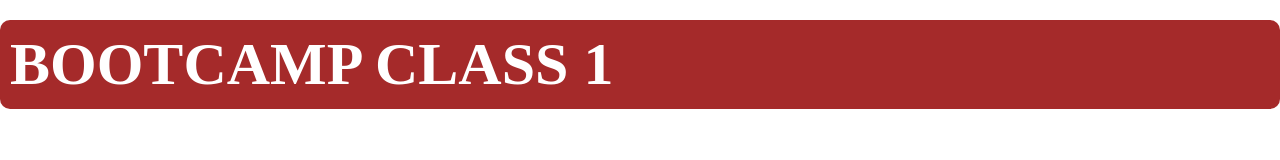
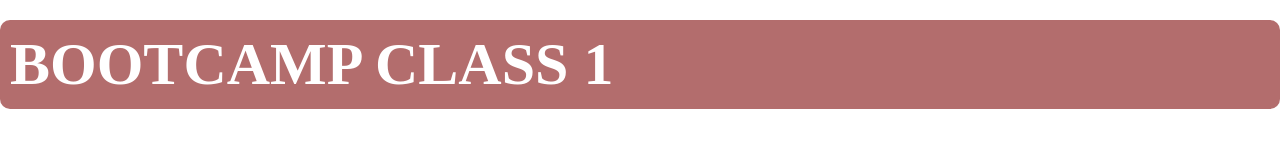
Before and after one commit to GopalDas123/Class-1, a plain HTML site: page index.html in a window 1280 px wide. Drawn offline with Linux system fonts and the light colour scheme.

Commit message:
to see on surge

```diff
--- a/index.html
+++ b/index.html
@@ -11,7 +11,7 @@
         }
         h1{
             font-size: 60px;
-            background-color: brown;
+            background-color: rgb(179, 109, 109);
             border-radius: 10px;
             cursor: pointer;
             color: white;
```
